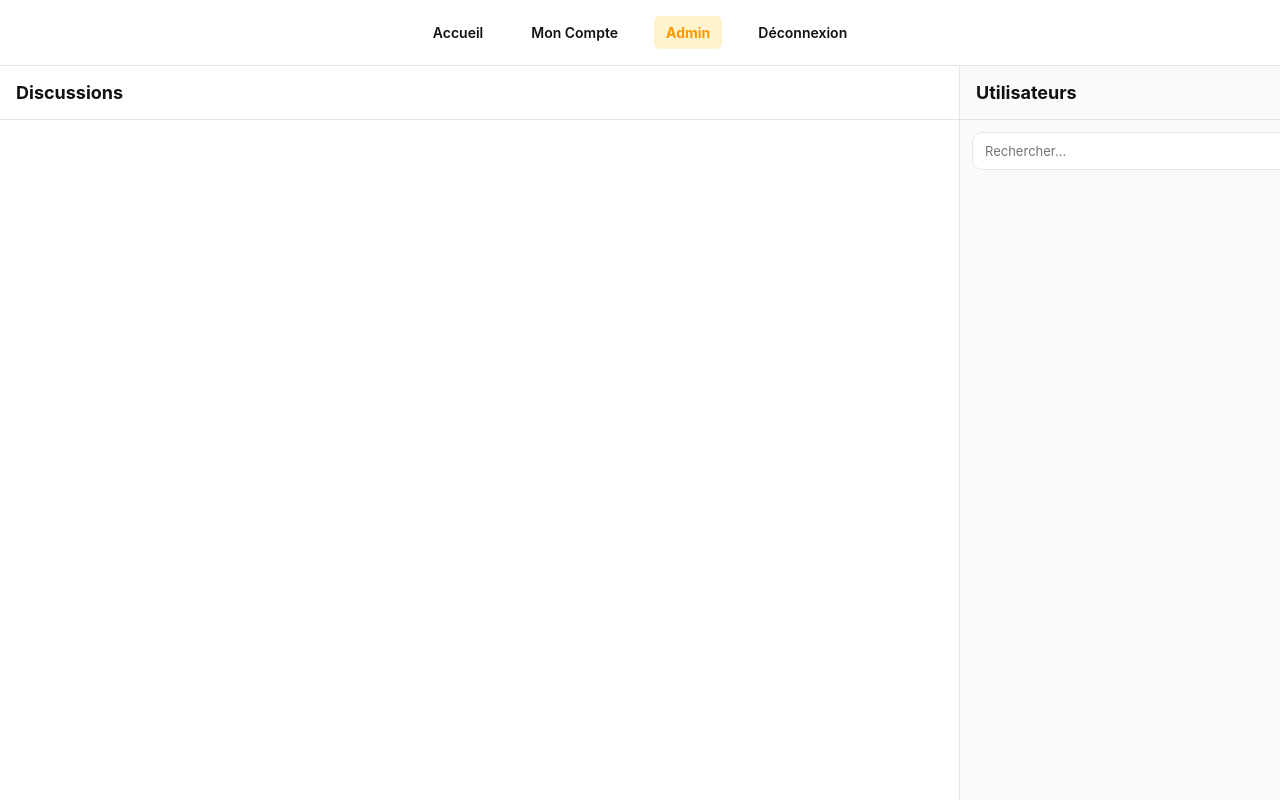
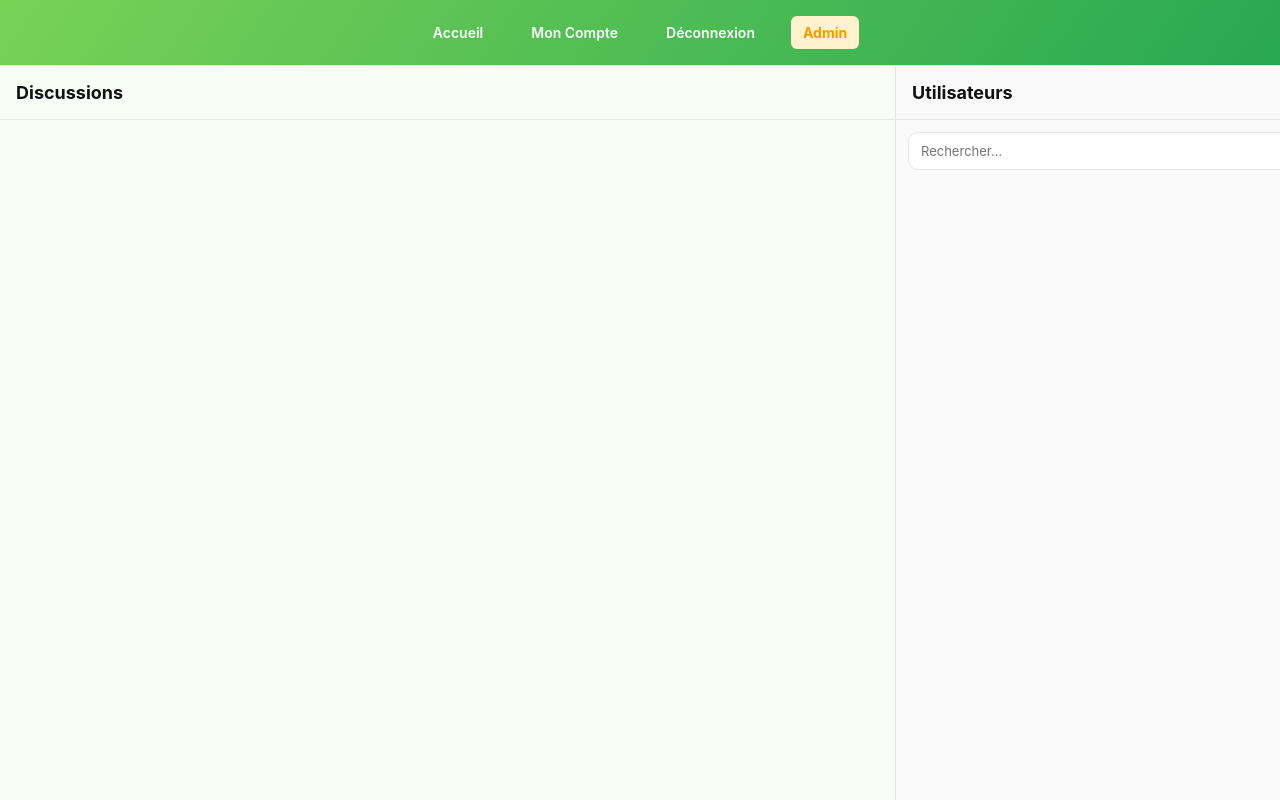
Before and after one commit to Elyzio505533/projet_messagerie, a Flask app: page /accueil in a window 1280 px wide. Run offline with Flask 3, Linux system fonts and the light colour scheme; the visitor is signed in with stand-in values (Sample User, id 1); data comes from the database, SQL or seed files in the repository; data that the repository does not hold is empty.

Commit message:
:art: CSS

```diff
--- a/app.py
+++ b/app.py
@@ -1,7 +1,6 @@
 from flask import Flask, render_template, request, redirect, session
 from database import DatabaseManager
 import os
-
 
 app = Flask(__name__)
 app.secret_key = os.environ.get("SECRET_KEY", "dev")
@@ -9,7 +8,6 @@ UPLOAD_FOLDER = 'static/avatars'
 app.config['UPLOAD_FOLDER'] = UPLOAD_FOLDER
 db = DatabaseManager()
 
-# Rendre session disponible dans tous les templates
 @app.context_processor
 def inject_session():
     return {'session': session}
@@ -57,15 +55,12 @@ def deconnexion():
 def accueil():
     discussions = db.recuperer_discussions(id_user=session['user_id'])
     users = db.recuperer_utilisateurs()
-
-    # Convertir les Row en dictionnaires mutables et ajouter le nombre de messages non lus
     discussions_with_unread = []
     for discussion in discussions:
         discussion_dict = dict(discussion)
         unread_count = db.count_unread_messages(session['user_id'], discussion['id_user'])
         discussion_dict['unread_count'] = unread_count
         discussions_with_unread.append(discussion_dict)
-
     return render_template('accueil.html', discussions=discussions_with_unread, users=users)
 
 @app.route('/discussion/<int:id_user>', methods=['GET', 'POST'])
@@ -73,13 +68,9 @@ def discussion(id_user):
     if request.method == 'POST':
         content = request.form['content']
         db.creer_message(content, session['user_id'], id_user)
-
     messages = db.recuperer_messages(session['user_id'], id_user)
     user = db.recuperer_utilisateur(id_user)
-
-    # Enregistrer la visite pour marquer les messages comme lus
     db.update_last_visit(session['user_id'], id_user)
-
     return render_template('discussion.html', messages=messages, user=user, id_user=id_user, session=session)
 
 @app.route('/mon_compte')
@@ -91,7 +82,6 @@ def mon_compte():
 def update_pseudo():
     if 'user_id' not in session:
         return redirect('/')
-
     new_pseudo = request.form.get('pseudo')
     if new_pseudo and new_pseudo.strip():
         if db.update_pseudo(session['user_id'], new_pseudo):
@@ -106,27 +96,20 @@ def update_pseudo():
 def update_password():
     if 'user_id' not in session:
         return redirect('/')
-
     old_password = request.form.get('old_password')
     new_password = request.form.get('new_password')
     confirm_password = request.form.get('confirm_password')
-
     if not all([old_password, new_password, confirm_password]):
         user = db.get_user_profile(session['user_id'])
         return render_template('mon_compte.html', user=user, erreur_password='Tous les champs sont requis')
-
     if new_password != confirm_password:
         user = db.get_user_profile(session['user_id'])
         return render_template('mon_compte.html', user=user, erreur_password='Les mots de passe ne correspondent pas')
-
-    # Vérifier que l'ancien mot de passe est correct
     email = db.get_user_profile(session['user_id'])['email']
     current_user = db.connecter(email, old_password)
-
     if not current_user:
         user = db.get_user_profile(session['user_id'])
         return render_template('mon_compte.html', user=user, erreur_password='Ancien mot de passe incorrect')
-
     db.update_password(session['user_id'], new_password)
     return redirect('/mon_compte')
 
@@ -134,17 +117,12 @@ def update_password():
 def delete_account():
     if 'user_id' not in session:
         return redirect('/')
-
     password = request.form.get('password')
     email = db.get_user_profile(session['user_id'])['email']
-
-    # Vérifier le mot de passe
     current_user = db.connecter(email, password)
     if not current_user:
         user = db.get_user_profile(session['user_id'])
         return render_template('mon_compte.html', user=user, erreur_delete='Mot de passe incorrect')
-
-    # Supprimer le compte
     db.delete_account(session['user_id'])
     session.clear()
     return redirect('/')
@@ -170,12 +148,7 @@ def upload_avatar():
         db.update_avatar(session['user_id'], file.filename)
     return redirect('/mon_compte')
 
-# ──────────────────────────────────────────────────────────────────────────
-# ROUTES ADMIN
-# ──────────────────────────────────────────────────────────────────────────
-
 def check_admin():
-    """Vérifier que l'utilisateur est admin"""
     if 'user_id' not in session or not session.get('user_is_admin'):
         return False
     return True
@@ -184,7 +157,6 @@ def check_admin():
 def admin_dashboard():
     if not check_admin():
         return redirect('/accueil')
-
     users = db.get_all_users_admin()
     messages = db.get_all_messages_admin()
     return render_template('admin.html', users=users, messages=messages)
@@ -193,40 +165,31 @@ def admin_dashboard():
 def admin_create_user():
     if not check_admin():
         return redirect('/accueil')
-
     email = request.form.get('email')
     password = request.form.get('password')
     pseudo = request.form.get('pseudo')
     is_admin = int(request.form.get('is_admin', 0))
-
     if email and password and pseudo:
         db.create_user_admin(email, password, pseudo, is_admin)
-
     return redirect('/admin')
 
 @app.route('/admin/user/<int:user_id>/update', methods=['POST'])
 def admin_update_user(user_id):
     if not check_admin():
         return redirect('/accueil')
-
     email = request.form.get('email')
     pseudo = request.form.get('pseudo')
     is_admin = int(request.form.get('is_admin', 0))
-
     if email and pseudo:
         db.update_user_admin(user_id, email, pseudo, is_admin)
-
     return redirect('/admin')
 
 @app.route('/admin/user/<int:user_id>/delete', methods=['POST'])
 def admin_delete_user(user_id):
     if not check_admin():
         return redirect('/accueil')
-
-    # Empêcher la suppression de son propre compte
     if user_id == session['user_id']:
         return redirect('/admin')
-
     db.delete_user_admin(user_id)
     return redirect('/admin')
 
@@ -234,7 +197,6 @@ def admin_delete_user(user_id):
 def admin_delete_message(message_id):
     if not check_admin():
         return redirect('/accueil')
-
     db.delete_message_admin(message_id)
     return redirect('/admin')
 
--- a/static/style.css
+++ b/static/style.css
@@ -182,7 +182,8 @@ button[type="submit"]:active { transform:scale(.98); }
     justify-content: center;
     gap: 24px;
     padding: 16px 24px;
-    background: #ffffff;
+    background: #78D256;
+    background: linear-gradient(125deg, rgba(120, 210, 86, 1) 0%, rgb(40, 168, 82) 100%);
     border-bottom: 1px solid #e5e5e5;
     box-shadow: 0 1px 3px rgba(0, 0, 0, 0.06);
 }
@@ -190,7 +191,7 @@ button[type="submit"]:active { transform:scale(.98); }
 .nav-link {
     font-size: 14px;
     font-weight: 600;
-    color: #111;
+    color: white;
     text-decoration: none;
     padding: 8px 12px;
     border-radius: 6px;
@@ -255,7 +256,7 @@ body:has(#accueil-page) main {
 }
 
 #accueil-page .discussions-column {
-    width: 75%;
+    width: 70%;
     display: flex;
     flex-direction: column;
     border-right: 1px solid #e5e5e5;
@@ -263,7 +264,7 @@ body:has(#accueil-page) main {
 }
 
 #accueil-page .users-column {
-    width: 25%;
+    width: 30%;
     display: flex;
     flex-direction: column;
     background: #fafafa;
@@ -278,12 +279,17 @@ body:has(#accueil-page) main {
     border-bottom: 1px solid #e5e5e5;
 }
 
+#accueil-page .discussions-column h2 {
+    background: rgba(120, 210, 86, 0.05);
+}
+
 #accueil-page .discussions-list {
     flex: 1;
     overflow-y: auto;
     display: flex;
     flex-direction: column;
     padding: 0;
+    background: rgba(120, 210, 86, 0.05);
 }
 
 #accueil-page .discussion-item {
@@ -298,7 +304,7 @@ body:has(#accueil-page) main {
 }
 
 #accueil-page .discussion-item:hover {
-    background-color: #f9faf9;
+    background-color: rgb(138, 222, 145);
     transform: translateX(4px);
 }
 
--- a/templates/base.html
+++ b/templates/base.html
@@ -14,10 +14,10 @@
     <nav class="app-nav">
         <a href="/accueil" class="nav-link">Accueil</a>
         <a href="/mon_compte" class="nav-link">Mon Compte</a>
+        <a href="/deconnexion" class="nav-link">Déconnexion</a>
         {% if session.get('user_is_admin') %}
         <a href="/admin" class="nav-link admin-link">Admin</a>
         {% endif %}
-        <a href="/deconnexion" class="nav-link">Déconnexion</a>
     </nav>
 
     <main>
```
